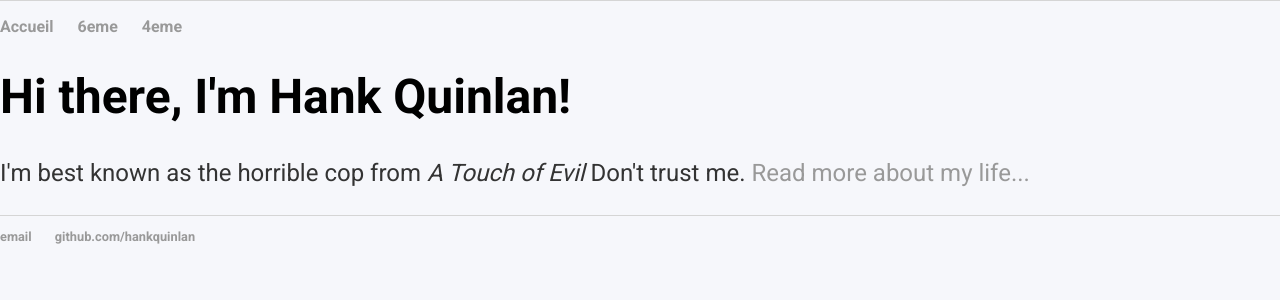
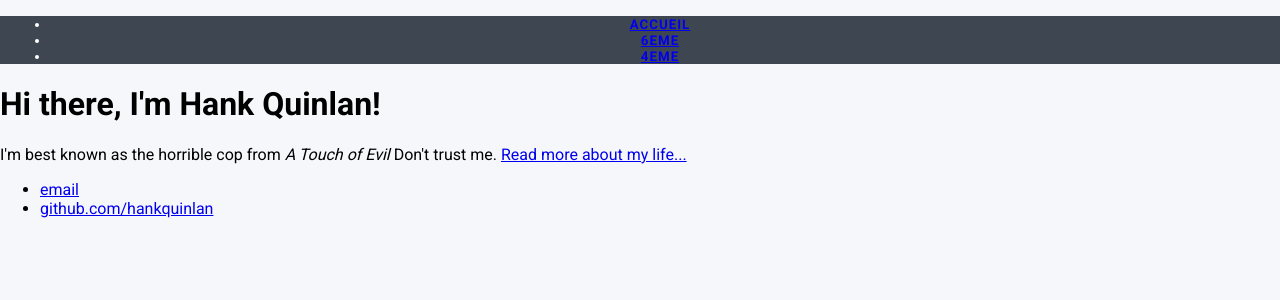
Before and after one commit to DangSinslay/DangSinslay.github.io, a Jekyll site: the page built from index.html, in a window 1280 px wide. Shown: the top 300 px of the page. Built offline with Jekyll 4.4.1, drawn with Linux system fonts in a browser that asks for light colours.

Commit message:
Update main.css

```diff
--- a/css/main.css
+++ b/css/main.css
@@ -12,53 +12,16 @@ body {
 }
 
 nav {
-        border-top: 1px solid #d5d5d5;
+        background: #3E4651;
+        padding: 0px 10px;
+        text-align: center;
 }
 
-nav ul,
-footer ul {
-    font-family:'Helvetica', 'Arial', 'Sans-Serif';
-    padding: 0px;
-    list-style: none;
-    font-weight: bold;
+nav ul li {
+        color: #FFF;
+        font-family: "Montserrat", sans-serif !important;
+        font-size: 10pt;
+        font-weight: bold;
+        letter-spacing: 1px;
+        text-transform: uppercase;
 }
-
-nav ul li,
-footer ul li {
-    display: inline;
-    margin-right: 20px;
-}
-
-a {
-    text-decoration: none;
-    color: #999;
-}
-
-a:hover {
-    text-decoration: underline;
-}
-
-h1 {
-    font-size: 3em;
-    font-family:'Helvetica', 'Arial', 'Sans-Serif';
-}
-
-p {
-    font-size: 1.5em;
-    line-height: 1.4em;
-    color: #333;
-}
-
-footer {
-    border-top: 1px solid #d5d5d5;
-    font-size: .8em;
-}
-
-ul.posts {
-    margin: 20px auto 40px;
-    font-size: 1.5em;
-}
-
-ul.posts li {
-    list-style: none;
-}
```
